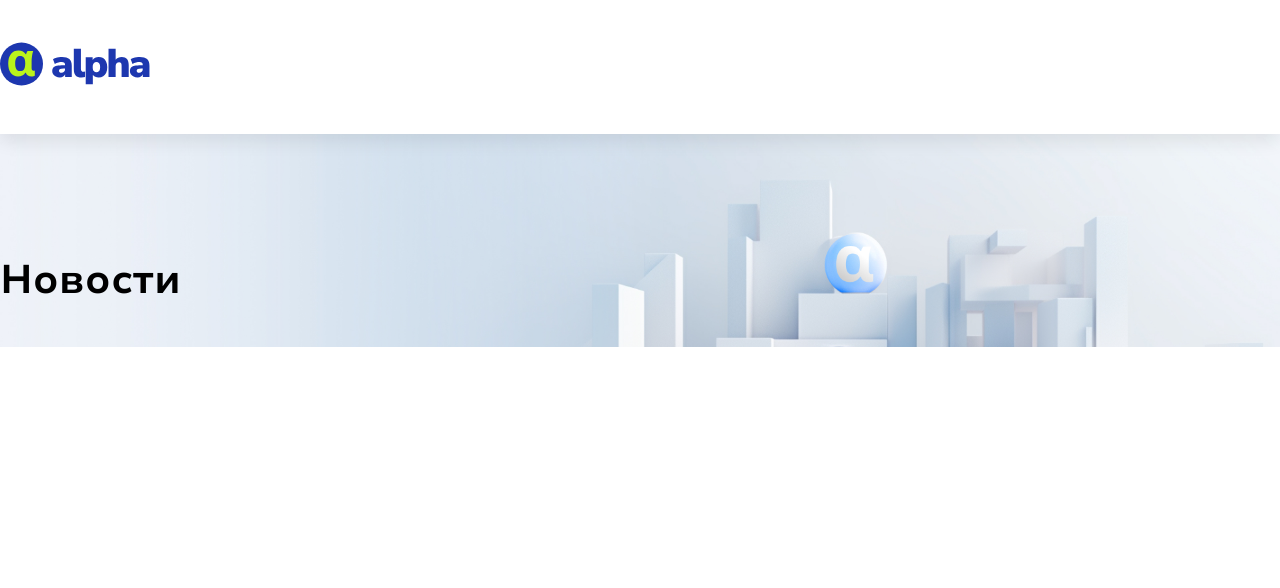
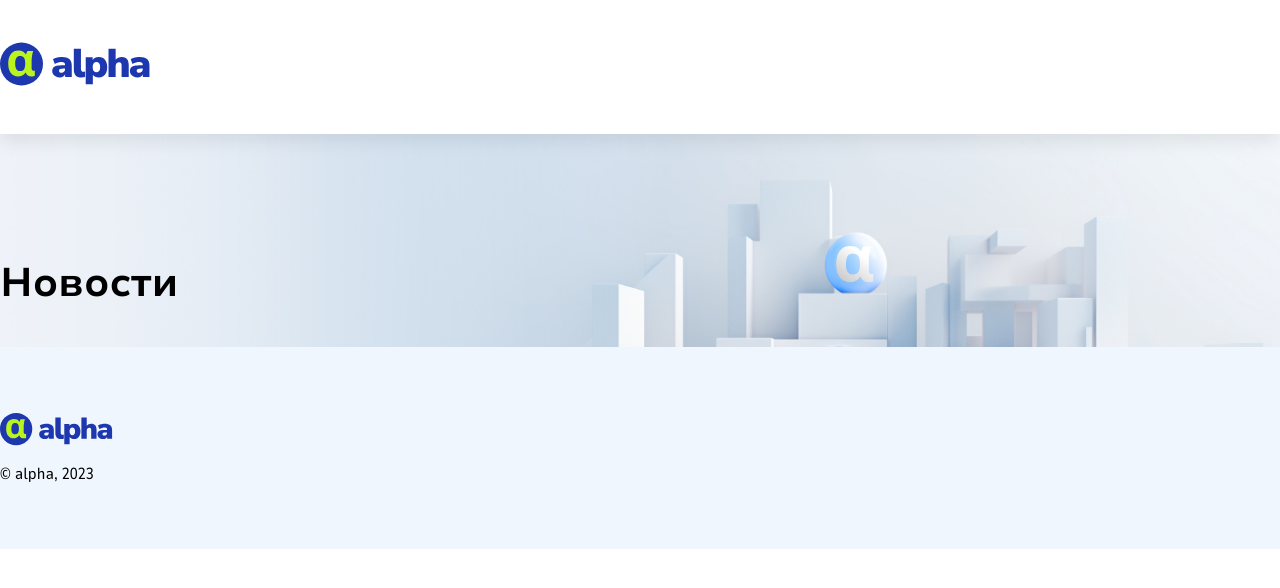
Before and after one commit to Kartofel-2834/zebra-test-project, a Vue app: page / in a window 1280 px wide. Shown: the top 588 px of the page. Built offline with nearby package versions, Linux system fonts and the light colour scheme.

Commit message:
Added footer component fixed css variables

```diff
--- a/src/app.vue
+++ b/src/app.vue
@@ -4,12 +4,15 @@
   <page-intro>
     <h1>Новости</h1>
   </page-intro>
+
+  <page-footer />
 </template>
 
 <script setup>
 // Components
 import PageHeader from "@/components/page-header.vue";
 import PageIntro from "./components/page-intro.vue";
+import PageFooter from "./components/page-footer.vue";
 </script>
 
 <style src="@/assets/css/index.css" />
--- a/src/assets/css/index.css
+++ b/src/assets/css/index.css
@@ -1,5 +1,6 @@
 :root {
-  --primary: red;
+  --primary: #0c5bef;
+  --secondary: #f0f6fe;
 
   --shadow: 0px 8px 16px 0px rgba(0, 0, 0, 0.08);
 }
@@ -108,6 +109,6 @@ h1 {
   font-size: 2.5em;
   font-style: normal;
   font-weight: 700;
-  /* line-height: 120%; */
-  /*letter-spacing: -0.4px; */
+  line-height: 48px;
+  letter-spacing: -0.4px;
 }
--- /dev/null
+++ b/src/components/page-footer.vue
@@ -0,0 +1,25 @@
+<template>
+  <footer class="footer">
+    <section class="footer__content">
+      <img src="/logo.svg" alt="logo" class="footer__content__logo" />
+      <span class="footer__content__mark">© alpha, 2023</span>
+    </section>
+  </footer>
+</template>
+
+<style>
+.footer {
+  padding: 1.5em 0;
+  background-color: var(--secondary);
+}
+
+.footer__content {
+  display: flex;
+  flex-direction: column;
+  gap: 1em;
+}
+
+.footer__content > * {
+  max-width: 7.125em;
+}
+</style>
```
